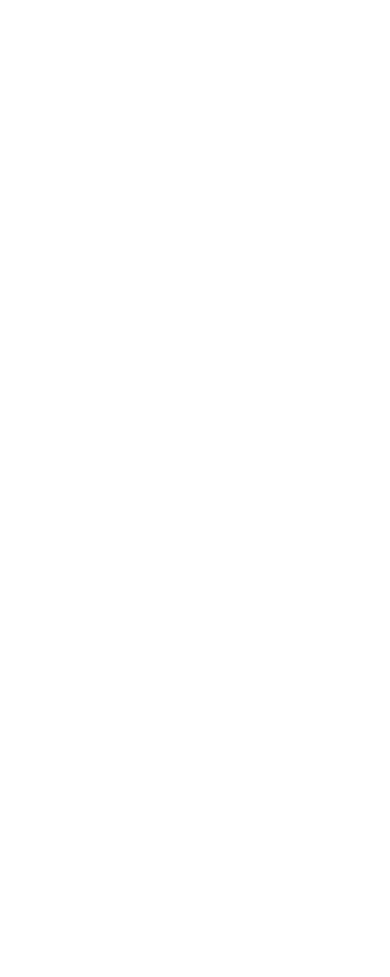
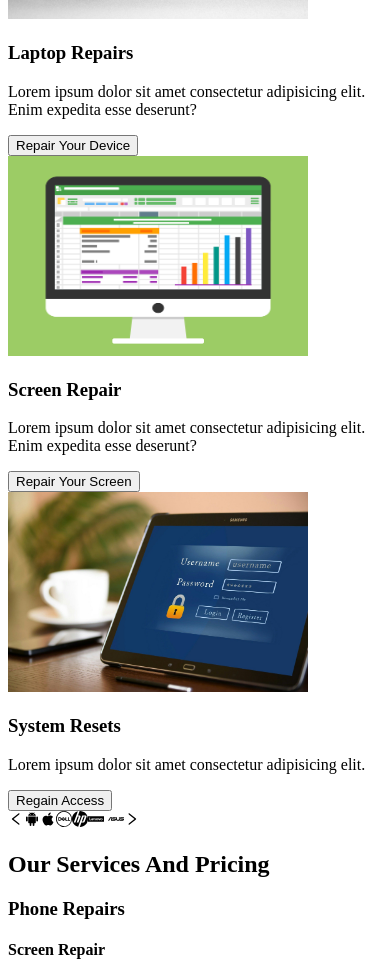
Before and after one commit to no1atall/Kieran, a Next.js app: page / in a window 390 px wide. Shown: the part 1020-1997 px from the top of the page. Before the commit the page ends 844 px from the top, so only its background shows below. Built offline with nearby package versions, Linux system fonts and the light colour scheme.

Commit message:
Responsive Design for Nav and Hero

```diff
--- a/components/DesktopNav.jsx
+++ b/components/DesktopNav.jsx
@@ -19,7 +19,7 @@
               />
             </Link>
           </div>
-          <ul className="flex items-center justify-end text-2xl lg:text-3xl font-semibold w-full uppercase ">
+          <ul className="flex items-center justify-end text-2xl lg:text-3xl font-semibold w-full uppercase mx-4 xl:mx-0 ">
             <li className="hover:text-primary mx-8">
               <Link href="/services">Services</Link>
             </li>
--- a/components/Hero.jsx
+++ b/components/Hero.jsx
@@ -3,17 +3,17 @@
     <main className="bg-hero-image bg-no-repeat bg-center bg-cover h-[90vh]  ">
       <div className="bg-black bg-opacity-40  h-[90vh] ">
         <section className=" max-w-7xl mx-auto flex flex-col justify-center text-white h-[90vh] ">
-          <h1 className="text-lg sm:text-6xl text-center sm:text-left font-bold sm:font-normal mx-4 sm:mx-0  my-4 mt-12 sm:mt-36">Laptop, PC, And Phone Repairs</h1>
-          <p className="text-sm sm:text-3xl text-center sm:text-left font-semibold sm:font-normal mx-4 sm:mx-0  my-4 max-w-3xl">
+          <h1 className="text-lg sm:text-6xl text-center sm:text-left font-bold sm:font-normal mx-4 xl:mx-0  my-4 mt-12 sm:mt-36">Laptop, PC, And Phone Repairs</h1>
+          <p className="text-sm sm:text-3xl text-center sm:text-left font-semibold sm:font-normal mx-4 xl:mx-0  my-4 max-w-3xl">
             We only use genuine parts sourced from the manufacturer to repair
             the devices you entrust to us.
           </p>
-          <p className="text-sm sm:text-3xl text-center sm:text-left font-semibold sm:font-normal mx-4 sm:mx-0 my-4 max-w-3xl">
+          <p className="text-sm sm:text-3xl text-center sm:text-left font-semibold sm:font-normal mx-4 xl:mx-0  my-4 max-w-3xl">
             We do all we can to keep your prices fair and customer satisfaction
             high, whilst maintaining our high repair standards.
           </p>
 
-          <button className="bg-primary text-white hover:bg-green-500 text-base sm:text-xl  mt-4 px-4 py-2 mx-auto sm:mx-0 w-4/5 sm:w-1/5 rounded-lg font-semibold uppercase">
+          <button className="bg-primary text-white hover:bg-green-500 text-base sm:text-xl  mt-8 lg:mt-4 px-4 py-2 mx-auto sm:mx-4 xl:mx-0 w-4/5 sm:w-2/5 lg:w-1/5 rounded-lg font-semibold uppercase">
             Request A Free Quote
           </button>
         </section>
--- a/components/NavInfo.jsx
+++ b/components/NavInfo.jsx
@@ -2,7 +2,7 @@
 
 const NavInfo = () => {
   return (
-    <div className="w-screen bg-gray-800">
+    <div className="w-screen bg-gray-800 px-4 xl:px-0">
       <div className=" max-w-7xl mx-auto px-4 bg-gray-800 h-12 text-white flex justify-between items-center">
         <h5>
           Call Us:
--- a/pages/index.js
+++ b/pages/index.js
@@ -19,11 +19,11 @@
 
       <Navbar/>
       <Hero/>
-      {/* <ServicesHome/> */}
-      {/* <Pricing/> */}
-      {/* <AboutHome />
+      <ServicesHome/>
+      <Pricing/>
+      <AboutHome />
       <PartsHome/>
-      <ContactHome/> */}
+      <ContactHome/>
 
       <Footer/>
     </div>
```
